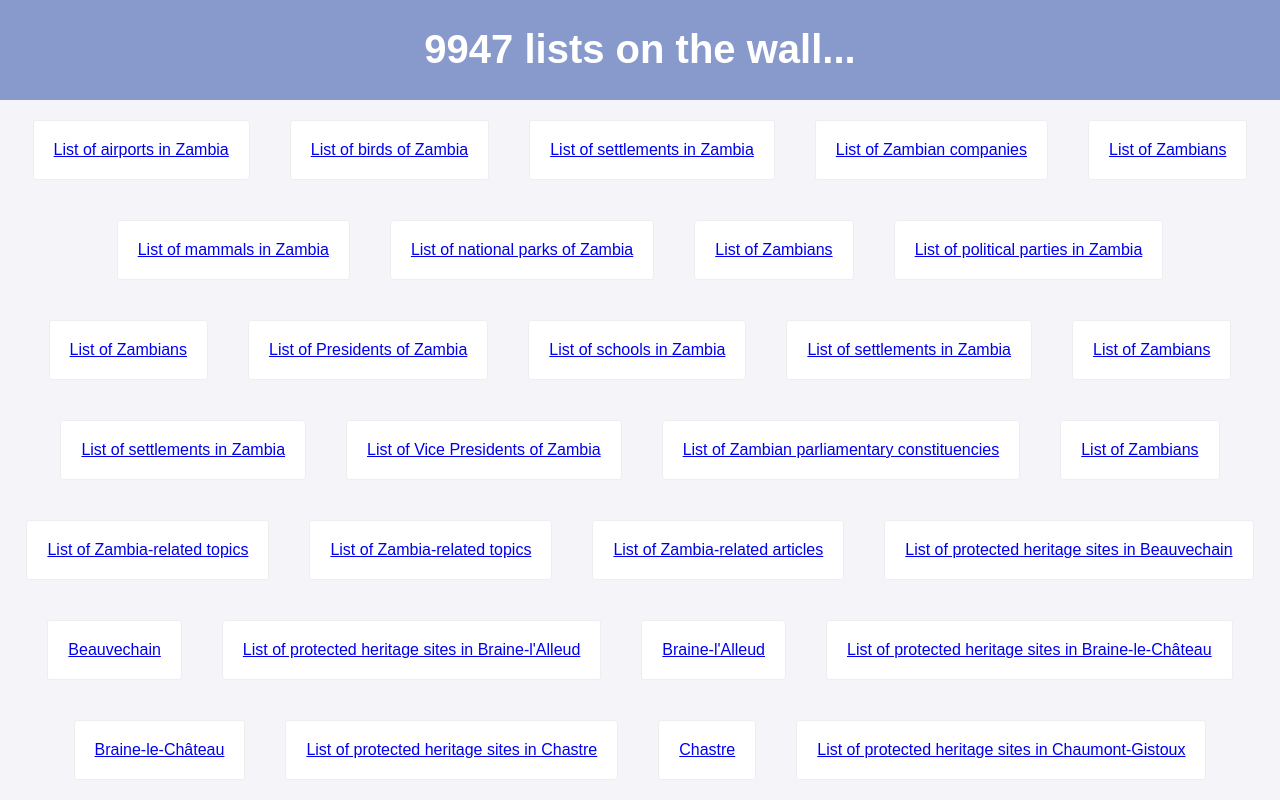
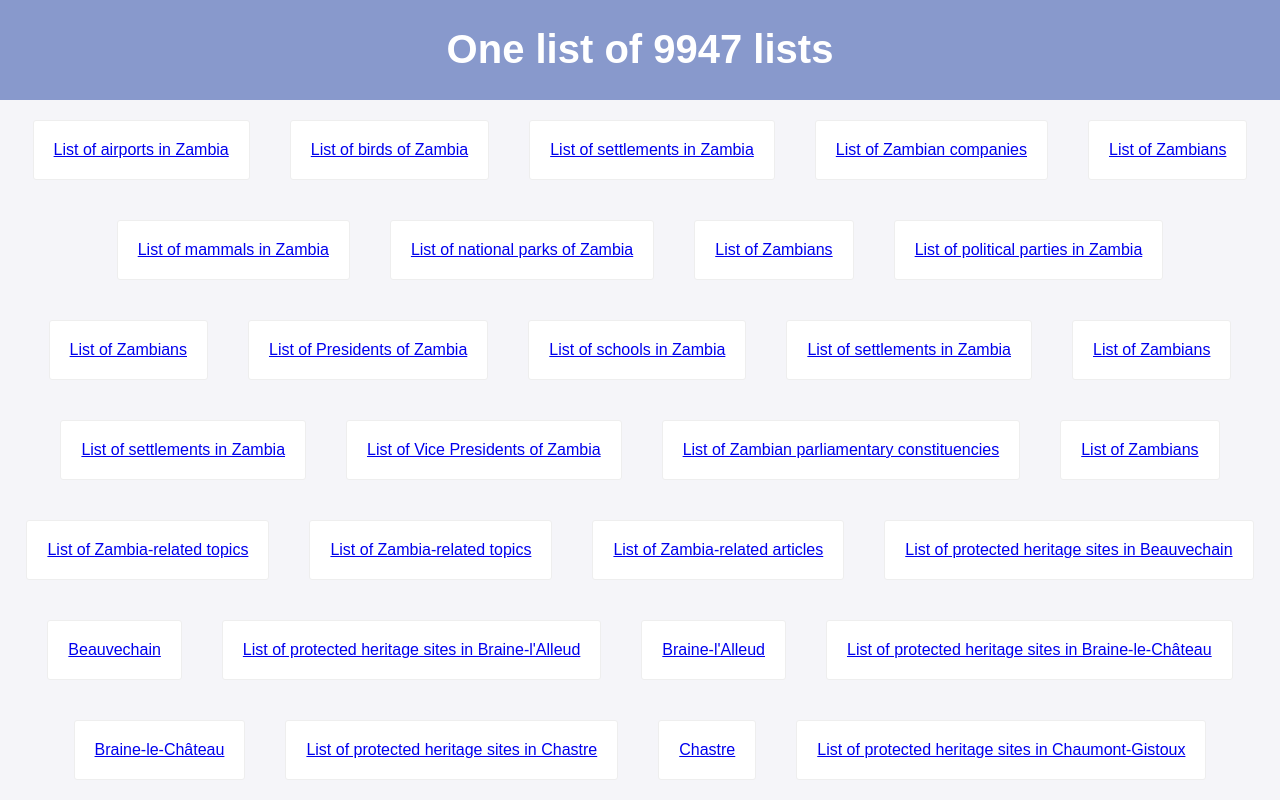
Before and after one commit to blmgeo/one-list, a website: page index.html in a window 1280 px wide. Shown: the top 800 px of the page. Drawn offline with Linux system fonts and the light colour scheme.

Commit message:
updated title

```diff
--- a/index.html
+++ b/index.html
@@ -36,7 +36,7 @@
           }
         })
       })
-      document.querySelector('header h1').textContent = totalLists + ' lists on the wall...'
+      document.querySelector('header h1').textContent = 'One list of ' + totalLists + ' lists'
     })
   </script>
 
```
